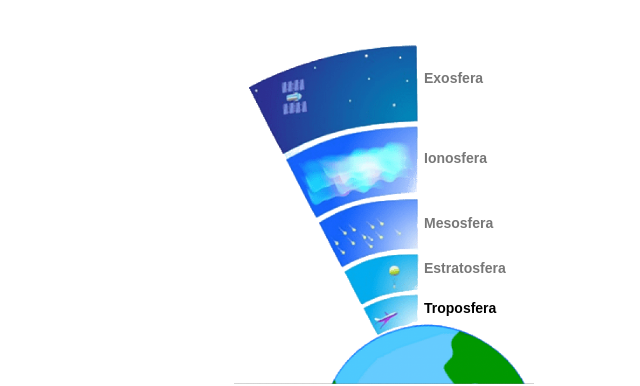
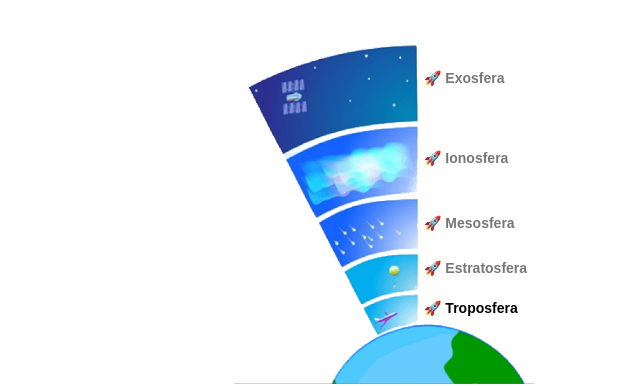
Before and after one commit to AlbertoRiesco/redux-example, a React (Create React App) app: page / in a window 1280 px wide. Shown: the part 517-903 px from the top of the page, without its empty margins (256-896 px from the left). Built offline with nearby package versions, Linux system fonts and the light colour scheme.

Commit message:
add rocket :)

```diff
--- a/src/components/Atmosphere/Atmosphere.js
+++ b/src/components/Atmosphere/Atmosphere.js
@@ -45,11 +45,11 @@ const Exosfera = styled(Layer)`
 const Atmosphere = ({ layerPosition }) => {
     return (
         <Container>
-            <Troposfera selected={layerPosition === 0}>Troposfera</Troposfera>
-            <Estratosfera selected={layerPosition === 1}>Estratosfera</Estratosfera>
-            <Mesosfera selected={layerPosition === 2}>Mesosfera</Mesosfera>
-            <Ionosfera selected={layerPosition === 3}>Ionosfera</Ionosfera>
-            <Exosfera selected={layerPosition === 4}>Exosfera</Exosfera>
+            <Troposfera selected={layerPosition === 0}>🚀 Troposfera</Troposfera>
+            <Estratosfera selected={layerPosition === 1}>🚀 Estratosfera</Estratosfera>
+            <Mesosfera selected={layerPosition === 2}>🚀 Mesosfera</Mesosfera>
+            <Ionosfera selected={layerPosition === 3}>🚀 Ionosfera</Ionosfera>
+            <Exosfera selected={layerPosition === 4}>🚀 Exosfera</Exosfera>
             <Image src={atm} alt='' />
         </Container>
     );
```
